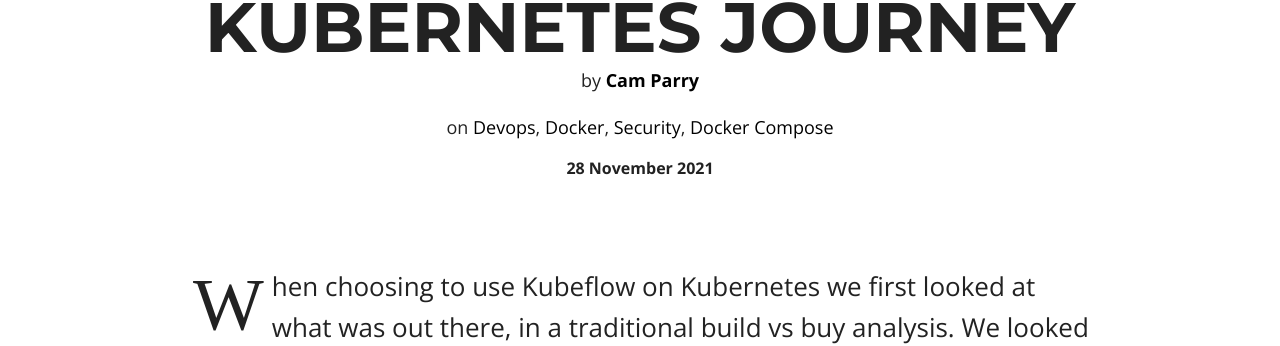
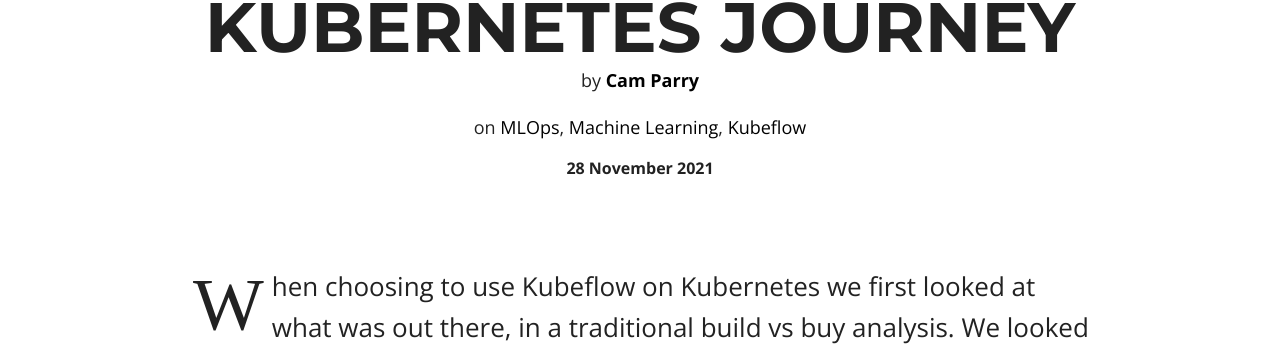
Before and after one commit to Kapiche/kapiche.github.io, a Jekyll site: the page built from _posts/2021-11-28-machine-learning-on-kubernetes-journey.md, in a window 1280 px wide and 900 px high. Shown: the part 308-654 px from the top of the window. Built offline with Jekyll 4.4.1, drawn with Linux system fonts in a browser that asks for light colours; nearby versions of some CDN libraries; comment, search, counter and statistics services are not loaded.

Commit message:
fix description

```diff
--- a/_posts/2021-11-28-machine-learning-on-kubernetes-journey.md
+++ b/_posts/2021-11-28-machine-learning-on-kubernetes-journey.md
@@ -1,11 +1,10 @@
 ---
 layout: post
 title: "Machine Learning on Kubernetes Journey"
-description: "Implementing Brotli compression and Elliptic Curve Cryptography with Nginx"
+description: "Kapiche's journey so far with Kubeflow and Machine Learning"
 category: "Security"
 author: cam_parry
-tags: [Devops, Docker, Security, Docker Compose]
-comments: true
+tags: [MLOps, Machine Learning, Kubeflow]
 share: true
 ---
 
```
